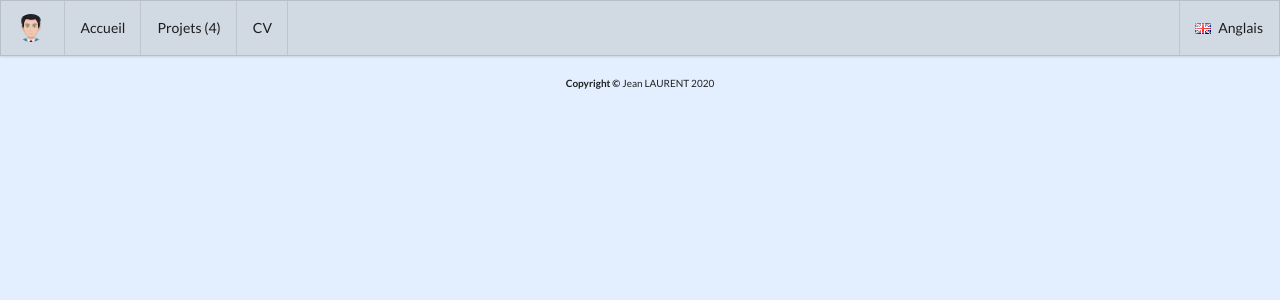
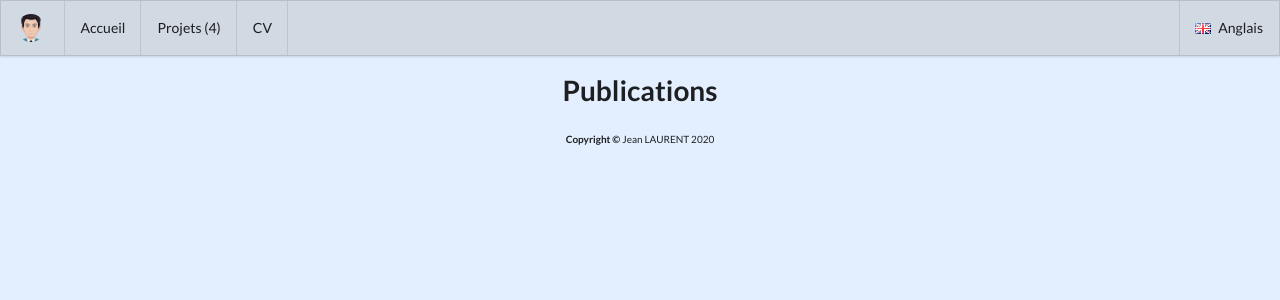
Before and after one commit to jeanlrnt/Portfolio_FR, a Jekyll site: the page built from essays/index.html, in a window 1280 px wide and 900 px high. Shown: the top 300 px of the window. Built offline with Jekyll 4.4.1, drawn with Linux system fonts in a browser that asks for light colours.

Commit message:
mise a jour

```diff
--- a/css/stylesheet.scss
+++ b/css/stylesheet.scss
@@ -26,7 +26,7 @@
 }
 
 .withmenu {
-  margin-top: 0em;
+  margin-top: 4em;
 }
 
 @media only screen and (max-width:767px) {
```
